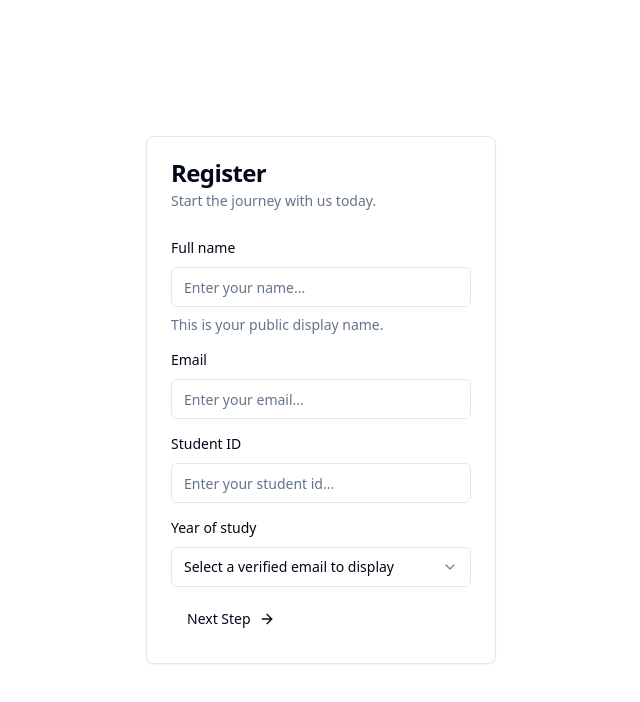
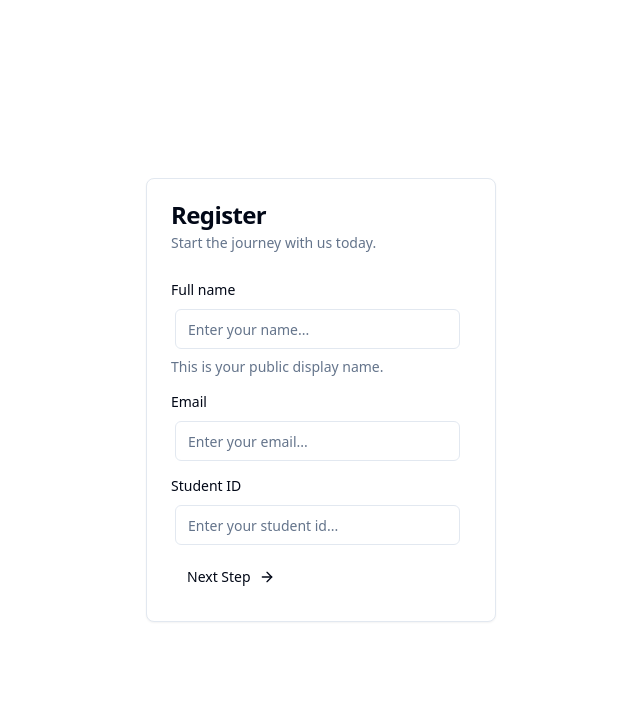
Before and after one commit to akadeepesh/Virtual-Mentor-EY, a Next.js app in the folder frontend/: page /details in a window 1280 px wide. Shown: the top 702 px of the page, without its empty margins (319-959 px from the left). Built offline with nearby package versions, Linux system fonts and the light colour scheme.

Commit message:
fixed styling of details page, gap and oversizing

```diff
--- a/frontend/pages/details.tsx
+++ b/frontend/pages/details.tsx
@@ -18,13 +18,6 @@ import {
   CardHeader,
   CardTitle,
 } from "@/components/ui/card";
-import {
-  Select,
-  SelectContent,
-  SelectItem,
-  SelectTrigger,
-  SelectValue,
-} from "@/components/ui/select";
 
 import { Input } from "@/components/ui/input";
 import { useForm } from "react-hook-form";
@@ -50,7 +43,6 @@ export default function Home() {
       name: "",
       password: "",
       studentId: "",
-      year: "",
     },
   });
 
@@ -63,7 +55,7 @@ export default function Home() {
       return;
     }
     alert(JSON.stringify(data, null, 4));
-    console.log(data.email);
+    console.log(data);
   }
 
   return (
@@ -86,7 +78,7 @@ export default function Home() {
                 // formStep == 0 -> translateX == 0
                 // formStep == 1 -> translateX == '-100%'
                 animate={{
-                  translateX: `-${formStep * 100}%`,
+                  translateX: `-${formStep * 110}%`,
                 }}
                 transition={{
                   ease: "easeInOut",
@@ -100,7 +92,7 @@ export default function Home() {
                     <FormItem>
                       <FormLabel>Full name</FormLabel>
                       <FormControl>
-                        <Input placeholder="Enter your name..." {...field} />
+                        <Input className="ml-1 w-[95%]" placeholder="Enter your name..." {...field} />
                       </FormControl>
                       <FormDescription>
                         This is your public display name.
@@ -117,7 +109,7 @@ export default function Home() {
                     <FormItem>
                       <FormLabel>Email</FormLabel>
                       <FormControl>
-                        <Input placeholder="Enter your email..." {...field} />
+                        <Input className="ml-1 w-[95%]" placeholder="Enter your email..." {...field} />
                       </FormControl>
                       <FormMessage />
                     </FormItem>
@@ -131,41 +123,11 @@ export default function Home() {
                     <FormItem>
                       <FormLabel>Student ID</FormLabel>
                       <FormControl>
-                        <Input
+                        <Input className="ml-1 w-[95%]"
                           placeholder="Enter your student id..."
                           {...field}
                         />
                       </FormControl>
-                      <FormMessage />
-                    </FormItem>
-                  )}
-                />
-                {/* year */}
-                <FormField
-                  control={form.control}
-                  name="year"
-                  render={({ field }) => (
-                    <FormItem>
-                      <FormLabel>Year of study</FormLabel>
-                      <Select
-                        onValueChange={field.onChange}
-                        defaultValue={field.value}
-                      >
-                        <FormControl>
-                          <SelectTrigger>
-                            <SelectValue placeholder="Select a verified email to display" />
-                          </SelectTrigger>
-                        </FormControl>
-                        <SelectContent>
-                          {[10, 11, 12, 13].map((year) => {
-                            return (
-                              <SelectItem value={year.toString()} key={year}>
-                                Year {year}
-                              </SelectItem>
-                            );
-                          })}
-                        </SelectContent>
-                      </Select>
                       <FormMessage />
                     </FormItem>
                   )}
@@ -178,7 +140,7 @@ export default function Home() {
                 // formStep == 0 -> translateX == 100%
                 // formStep == 1 -> translateX == 0
                 animate={{
-                  translateX: `${100 - formStep * 100}%`,
+                  translateX: `${110 - formStep * 110}%`,
                 }}
                 style={{
                   translateX: `${100 - formStep * 100}%`,
@@ -195,7 +157,7 @@ export default function Home() {
                     <FormItem>
                       <FormLabel>Password</FormLabel>
                       <FormControl>
-                        <Input
+                        <Input className="ml-1 w-[95%]"
                           placeholder="Enter your password..."
                           {...field}
                           type="password"
@@ -213,7 +175,7 @@ export default function Home() {
                     <FormItem>
                       <FormLabel>Confirm password</FormLabel>
                       <FormControl>
-                        <Input
+                        <Input className="ml-1 w-[95%]"
                           placeholder="Please confirm your password..."
                           {...field}
                           type="password"
@@ -241,15 +203,13 @@ export default function Home() {
                   })}
                   onClick={() => {
                     // validation
-                    form.trigger(["email", "name", "year", "studentId"]);
+                    form.trigger(["email", "name", "studentId"]);
                     const emailState = form.getFieldState("email");
                     const nameState = form.getFieldState("name");
-                    const yearState = form.getFieldState("year");
                     const idState = form.getFieldState("studentId");
 
                     if (!emailState.isDirty || emailState.invalid) return;
                     if (!nameState.isDirty || nameState.invalid) return;
-                    if (!yearState.isDirty || yearState.invalid) return;
                     if (!idState.isDirty || idState.invalid) return;
 
                     setFormStep(1);
```
